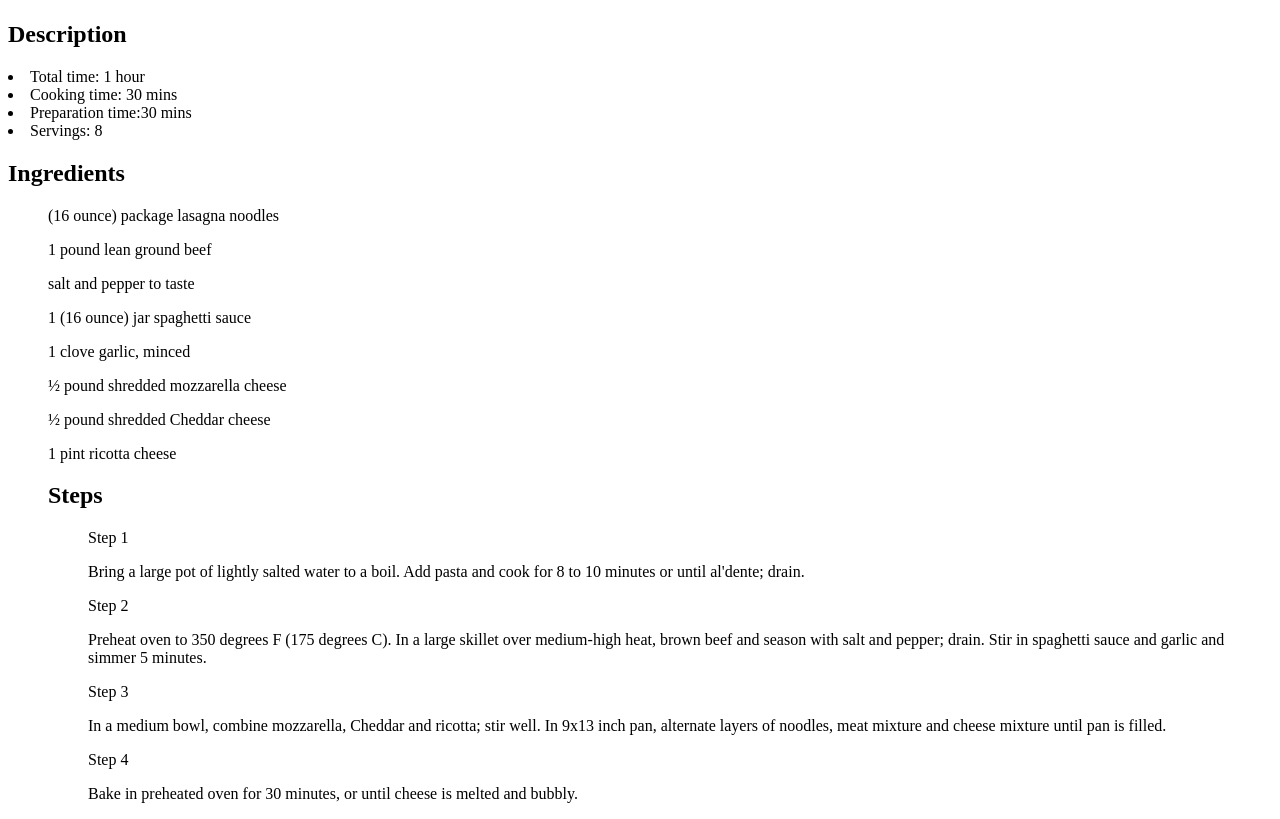
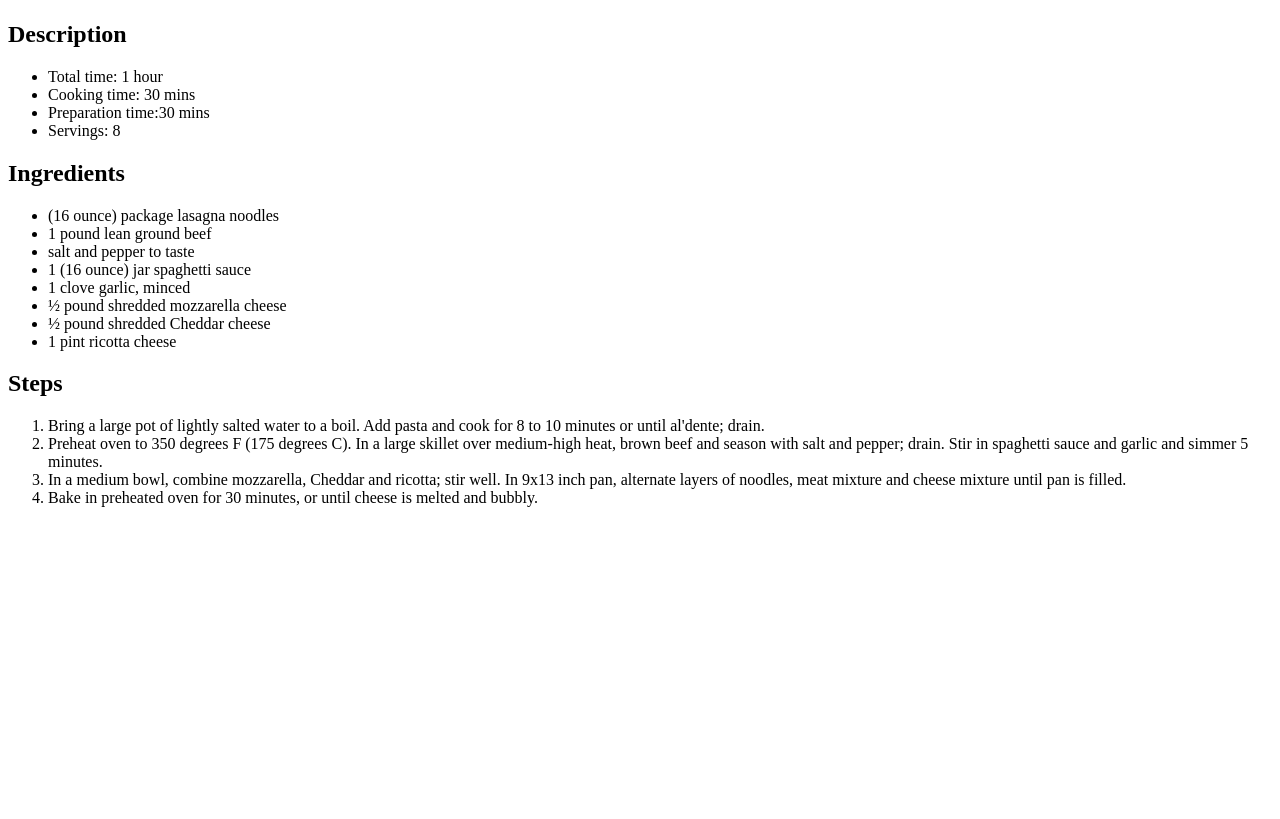
Before and after one commit to cr4sh1/odin-recipes, a plain HTML site: page recipes/lasagna.html in a window 1280 px wide. Shown: the part 402-1221 px from the top of the page. After the commit the page ends 925 px from the top, so only its background shows below. Drawn offline with Linux system fonts and the light colour scheme.

Commit message:
modified lasagna list code
Simplified the format of the ordered and unordered lists. Previous version was incorrect, using "ul" or "ol" on every item

```diff
--- a/recipes/lasagna.html
+++ b/recipes/lasagna.html
@@ -11,30 +11,30 @@
     <img src="lasagna.webp" alt="Brenda's lasagna" width="627" height="319">
 
     <h2>Description</h2>
-    <li>Total time: 1 hour</li>
-    <li>Cooking time: 30 mins</li>
-    <li>Preparation time:30 mins</li>
-    <li>Servings: 8</li>
+    <ul>
+        <li>Total time: 1 hour</li>
+        <li>Cooking time: 30 mins</li>
+        <li>Preparation time:30 mins</li>
+        <li>Servings: 8</li>
+    </ul>
 
     <h2>Ingredients</h2>
-    <ul> (16 ounce) package lasagna noodles</ul>
-    <ul>1 pound lean ground beef</ul>
-    <ul>salt and pepper to taste</ul>
-    <ul>1 (16 ounce) jar spaghetti sauce</ul>
-    <ul>1 clove garlic, minced</ul>
-    <ul>½ pound shredded mozzarella cheese</ul>
-    <ul> ½ pound shredded Cheddar cheese</ul>
-    <ul>1 pint ricotta cheese <?</ul>
-
+    <ul>
+        <li>(16 ounce) package lasagna noodles
+        <li>1 pound lean ground beef</li>
+        <li>salt and pepper to taste</li>
+        <li>1 (16 ounce) jar spaghetti sauce</li>
+        <li>1 clove garlic, minced</li>
+        <li>½ pound shredded mozzarella cheese</li>
+        <li> ½ pound shredded Cheddar cheese</li>
+        <li>1 pint ricotta cheese <?</li>
+        </ul>
     <h2>Steps</h2>
-    <ol><p>Step 1</p>
-        <p>Bring a large pot of lightly salted water to a boil. Add pasta and cook for 8 to 10 minutes or until al'dente; drain.</p>
-        <p>Step 2</p>
-        <p>Preheat oven to 350 degrees F (175 degrees C). In a large skillet over medium-high heat, brown beef and season with salt and pepper; drain. Stir in spaghetti sauce and garlic and simmer 5 minutes.</p>
-        <p>Step 3</p>
-        <p>In a medium bowl, combine mozzarella, Cheddar and ricotta; stir well. In 9x13 inch pan, alternate layers of noodles, meat mixture and cheese mixture until pan is filled.</p>
-        <p>Step 4</p>
-        <p>Bake in preheated oven for 30 minutes, or until cheese is melted and bubbly.</p>
+    <ol>
+        <li>Bring a large pot of lightly salted water to a boil. Add pasta and cook for 8 to 10 minutes or until al'dente; drain.</li>
+        <li>Preheat oven to 350 degrees F (175 degrees C). In a large skillet over medium-high heat, brown beef and season with salt and pepper; drain. Stir in spaghetti sauce and garlic and simmer 5 minutes.</li>
+        <li>In a medium bowl, combine mozzarella, Cheddar and ricotta; stir well. In 9x13 inch pan, alternate layers of noodles, meat mixture and cheese mixture until pan is filled.
+        <li>Bake in preheated oven for 30 minutes, or until cheese is melted and bubbly.</li>
     </ol>
 
 
```
